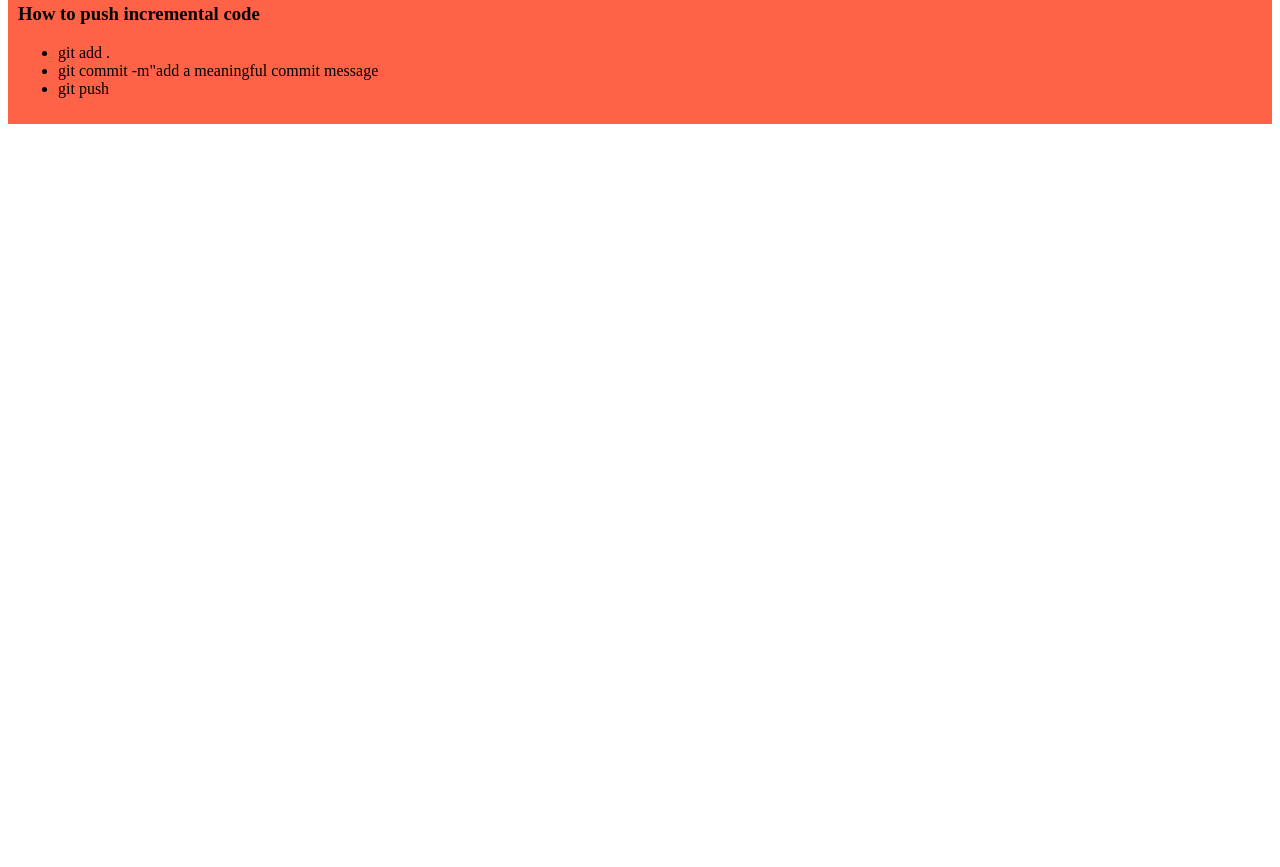
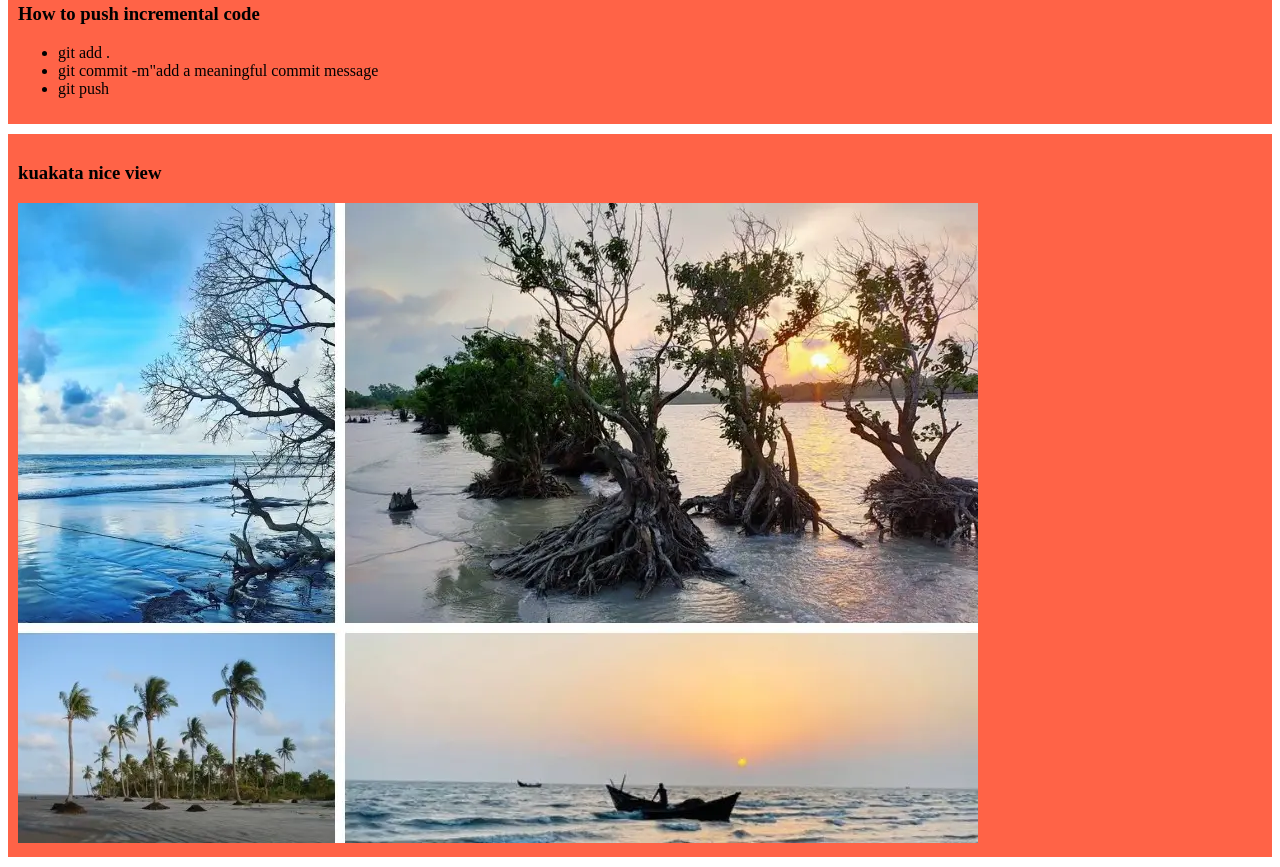
Before and after one commit to mdnahidkobir5/My-First-Website, a plain HTML site: page index.html in a window 1280 px wide. Shown: the part 458-1325 px from the top of the page. Before the commit the page ends 800 px from the top, so only its background shows below. Drawn offline with Linux system fonts and the light colour scheme.

Commit message:
addedd kuakata nice view

```diff
--- a/index.html
+++ b/index.html
@@ -27,5 +27,9 @@
             <li>git push</li>
         </ul>
     </div>
+    <div>
+        <h3>kuakata nice view</h3>
+        <img src="image/Kuakata-The-Daughter-of-the-sea-travel-guide.webp" alt="kuakata">
+    </div>
 </body>
 </html>
```
Also changed, not shown: image/Kuakata-The-Daughter-of-the-sea-travel-guide.webp (added), image/cloth.jpg (added), image/download.png (added), image/received_209072608587134.jpeg (added).
